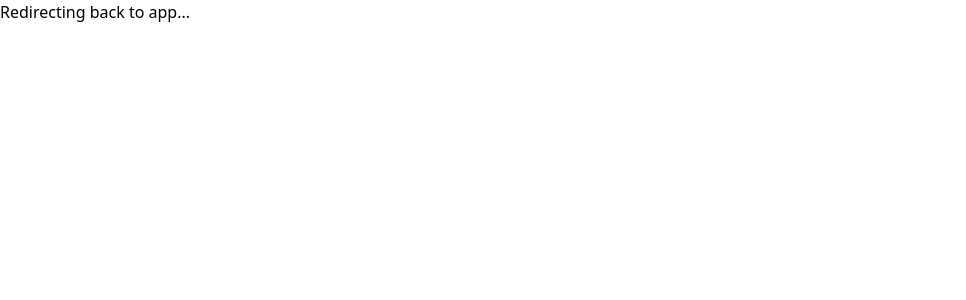
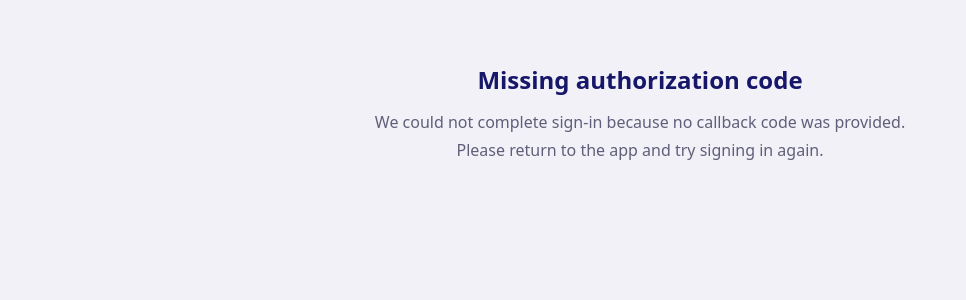
Before and after one commit to ammarOL/zarra-website, a Next.js app: page /oauth/callback in a window 1280 px wide. Shown: the top 300 px of the page, without its empty margins (0-966 px from the left). Built offline with nearby package versions, Linux system fonts and the light colour scheme.

Commit message:
fix build errors

```diff
--- /dev/null
+++ b/app/oauth/callback/callback-redirect-client.tsx
@@ -0,0 +1,43 @@
+"use client";
+
+import { useEffect } from "react";
+
+type CallbackRedirectClientProps = {
+  code?: string;
+};
+
+export default function CallbackRedirectClient({
+  code,
+}: CallbackRedirectClientProps) {
+  useEffect(() => {
+    if (!code) {
+      return;
+    }
+
+    window.location.href = `myapp://oauth/callback?code=${encodeURIComponent(code)}`;
+  }, [code]);
+
+  if (!code) {
+    return (
+      <main className="min-h-screen bg-[#f2f1f8] px-6 py-16 text-center text-[#1f1f35]">
+        <h1 className="text-2xl font-semibold text-[#17176a]">
+          Missing authorization code
+        </h1>
+        <p className="mx-auto mt-3 max-w-xl text-sm leading-7 text-[#5f5f79] sm:text-base">
+          We could not complete sign-in because no callback code was provided. Please
+          return to the app and try signing in again.
+        </p>
+      </main>
+    );
+  }
+
+  return (
+    <main className="min-h-screen bg-[#f2f1f8] px-6 py-16 text-center text-[#1f1f35]">
+      <h1 className="text-2xl font-semibold text-[#17176a]">Redirecting back to app…</h1>
+      <p className="mx-auto mt-3 max-w-xl text-sm leading-7 text-[#5f5f79] sm:text-base">
+        If you are not redirected automatically, return to the app and continue from the
+        sign-in screen.
+      </p>
+    </main>
+  );
+}
--- a/app/oauth/callback/page.tsx
+++ b/app/oauth/callback/page.tsx
@@ -1,16 +1,13 @@
-"use client";
-import { useEffect } from "react";
-import { useSearchParams } from "next/navigation";
+import CallbackRedirectClient from "./callback-redirect-client";
 
-export default function OAuthCallback() {
-  const searchParams = useSearchParams();
+type CallbackPageProps = {
+  searchParams?: Promise<{ code?: string | string[] }>;
+};
 
-  useEffect(() => {
-    const code = searchParams.get("code");
-    if (code) {
-      window.location.href = `myapp://oauth/callback?code=${code}`;
-    }
-  }, []);
+export default async function OAuthCallback({ searchParams }: CallbackPageProps) {
+  const resolvedSearchParams = searchParams ? await searchParams : undefined;
+  const rawCode = resolvedSearchParams?.code;
+  const code = Array.isArray(rawCode) ? rawCode[0] : rawCode;
 
-  return <p>Redirecting back to app...</p>;
+  return <CallbackRedirectClient code={code} />;
 }
```
